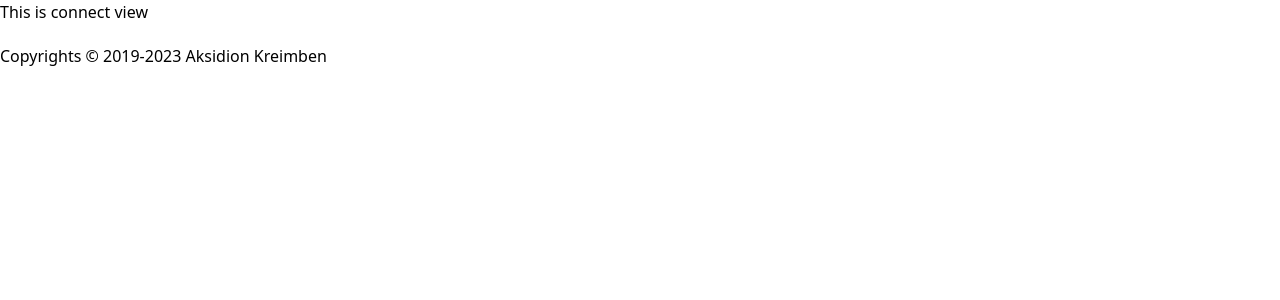
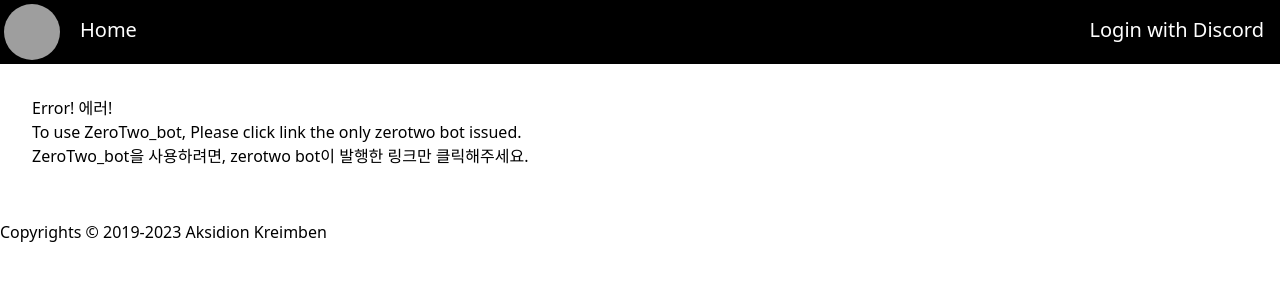
Before and after one commit to kreimben/ZeroTwo_bot, a Django app: page /connect/ in a window 1280 px wide. Shown: the top 300 px of the page. Run offline with Django 4.2, Linux system fonts and the light colour scheme; some libraries are stand-ins or nearby versions; grey boxes are pictures that could not be loaded.

Commit message:
Implement error page.

```diff
--- a/connect/views.py
+++ b/connect/views.py
@@ -6,4 +6,12 @@
 
     def get_context_data(self, **kwargs):
         context = super().get_context_data(**kwargs)
+        context['guild_id'] = self.request.GET.get('guild_id')
+        context['user_id'] = self.request.GET.get('user_id')
         return context
+
+    def get(self, request, *args, **kwargs):
+        context = self.get_context_data(**kwargs)
+        if not context.get('guild_id', None) or not context.get('user_id', None):
+            self.template_name = 'connect_error.html'
+        return self.render_to_response(context)
--- a/templates/connect.html
+++ b/templates/connect.html
@@ -1,5 +1,8 @@
 {% extends 'base.html' %}
-{% include 'menu.html' %}
+
+{% block menu %}
+    {% include 'menu.html' %}
+{% endblock %}
 
 {% block content %}
     <div>This is connect view</div>
--- /dev/null
+++ b/templates/connect_error.html
@@ -0,0 +1,13 @@
+{% extends 'base.html' %}
+
+{% block menu %}
+    {% include 'menu.html' %}
+{% endblock %}
+
+{% block content %}
+    <div class="m-8">
+        <h1>Error! 에러!</h1>
+        <p>To use ZeroTwo_bot, Please click link the only zerotwo bot issued.</p>
+        <p>ZeroTwo_bot을 사용하려면, zerotwo bot이 발행한 링크만 클릭해주세요.</p>
+    </div>
+{% endblock %}
```
